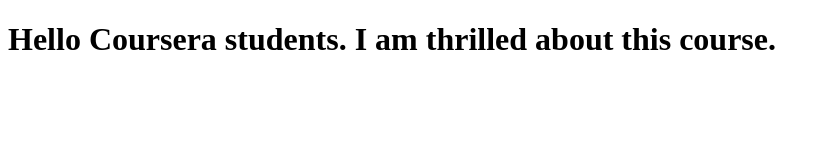
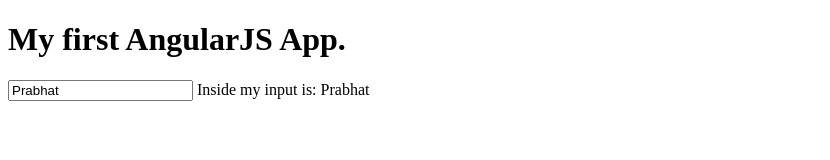
Before and after one commit to ptripathi/coursera-repo, a plain HTML site: page index.html in a window 1280 px wide. Shown: the whole page, without its empty margins (0-830 px from the left). Drawn offline with Linux system fonts and the light colour scheme.

Commit message:
commiting changes

```diff
--- a/index.html
+++ b/index.html
@@ -1,10 +1,17 @@
 <!DOCTYPE html>
-<html>
+<html ng-app="myFirstApp">
   <head>
     <meta charset="utf-8">
+    <script src="angular.min.js"></script>
+    <script src="app.js"></script>
     <title>Hello Coursera</title>
   </head>
   <body>
-    <h1>Hello Coursera students. I am thrilled about this course.</h1>
+    <h1>My first AngularJS App.</h1>
+    <div ng-controller="MyFirstController">
+      <input type="text" ng-model="name">
+      Inside my input is: {{name}}
+    </div>
+
   </body>
 </html>
```
